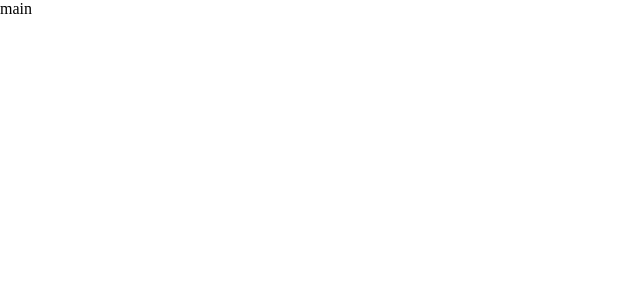
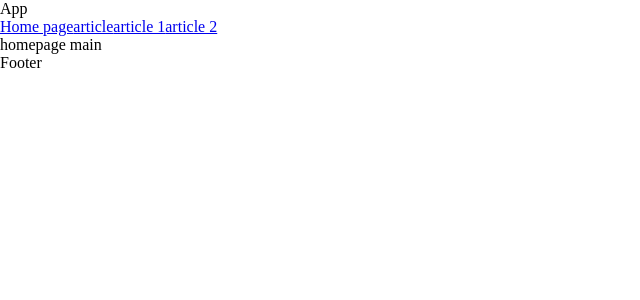
Before and after one commit to pkiop/blog.pkiop.me, a Nuxt app: page / in a window 1280 px wide. Shown: the top 300 px of the page, without its empty margins (0-640 px from the left). Built offline with nearby package versions, Linux system fonts and the light colour scheme.

Commit message:
Fix: Fix default layouts

```diff
--- a/layouts/default.vue
+++ b/layouts/default.vue
@@ -1,7 +1,14 @@
 <template>
   <div>
-    <header />
+    <Header />
     <nuxt />
-    <footer />
+    <footer>Footer</footer>
   </div>
 </template>
+
+<script>
+import Header from '@/components/Header'
+export default {
+  components: { Header },
+}
+</script>
--- a/pages/index.vue
+++ b/pages/index.vue
@@ -1,3 +1,3 @@
 <template>
-  <div>main</div>
+  <div>homepage main</div>
 </template>
```
